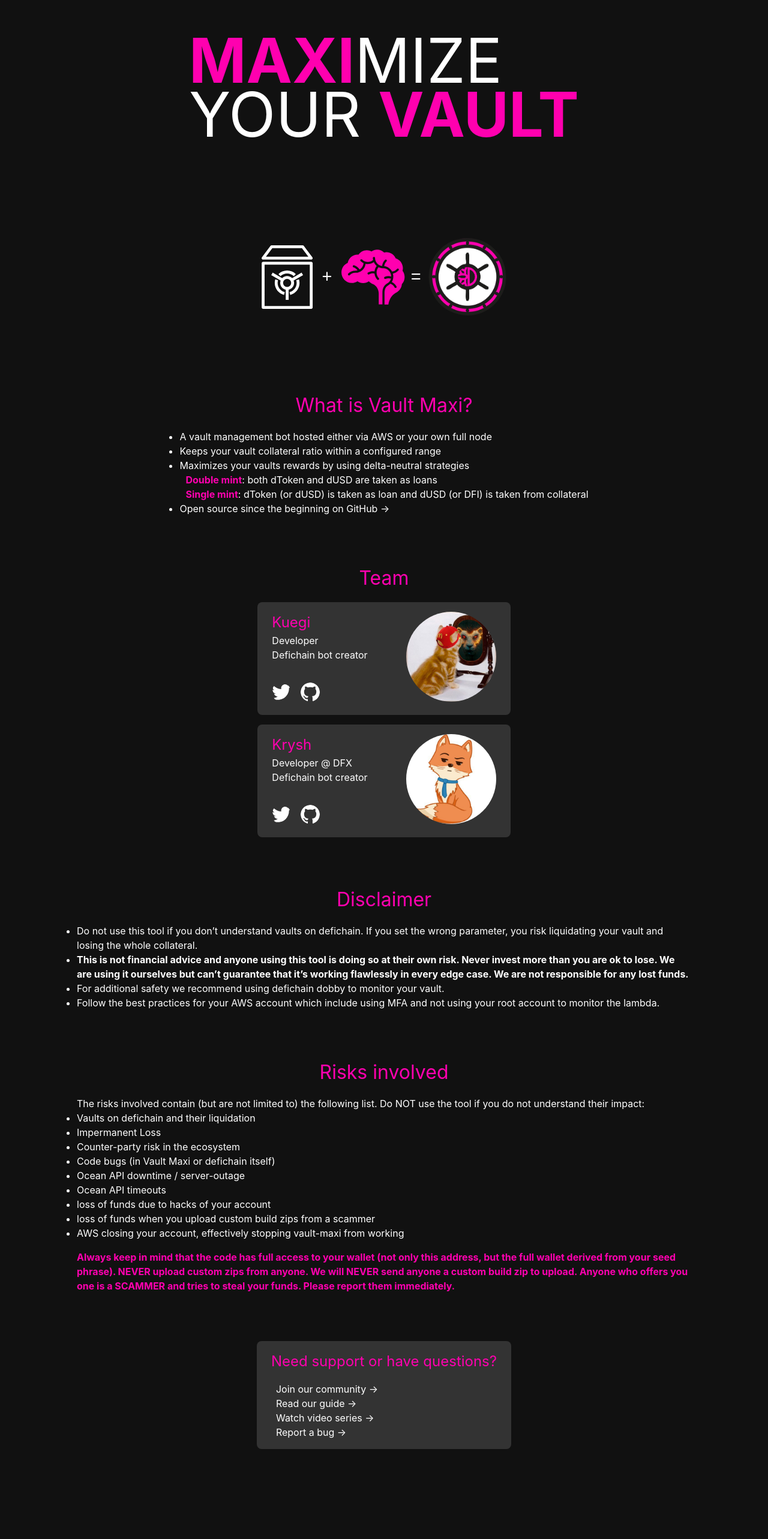
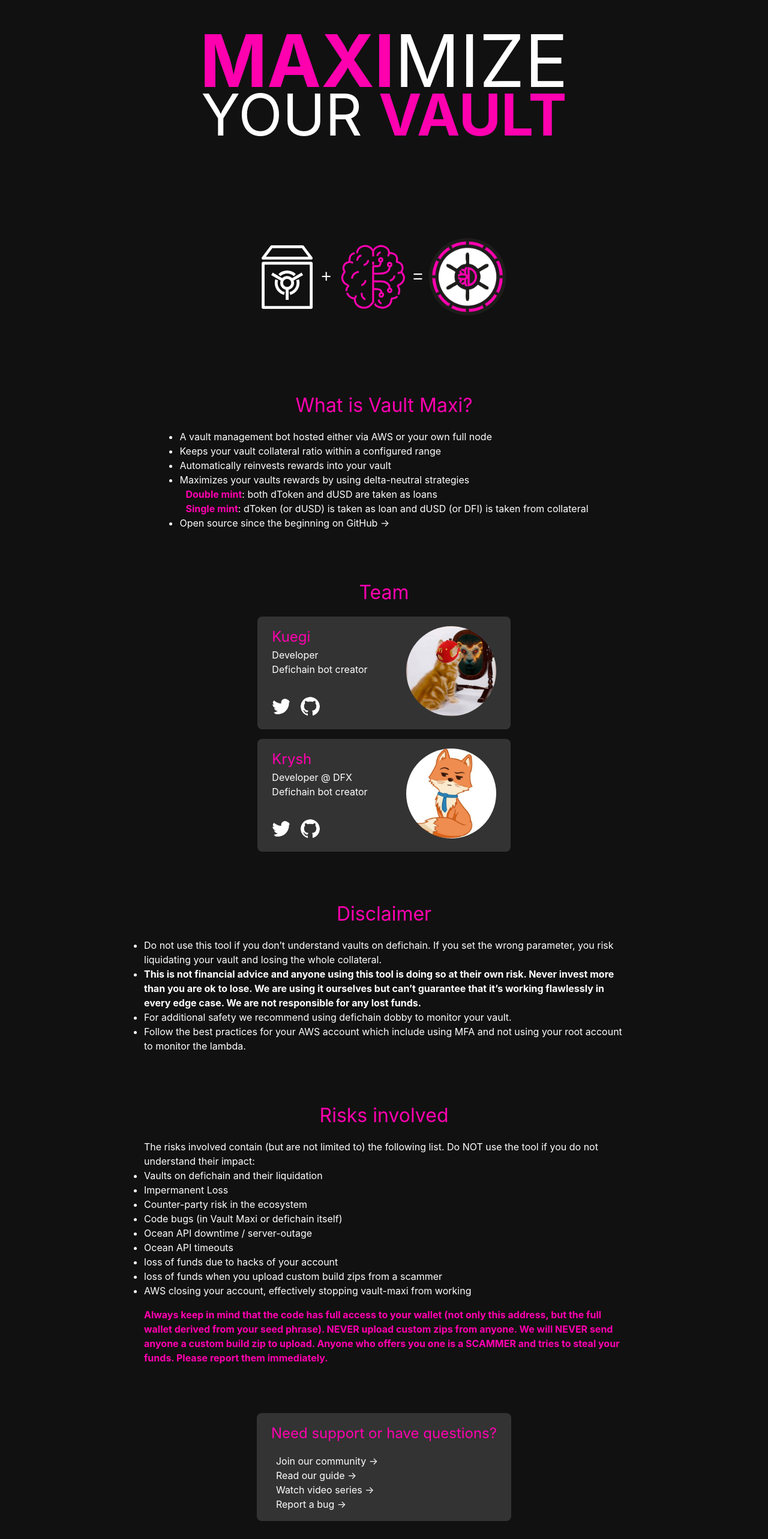
Before and after one commit to Krysh90/vault-maxi-web, a Next.js app: page / in a window 1280 px wide. Shown: the part 160-2726 px from the top of the page at 60% size. Before the commit the page ends 2688 px from the top, so only its background shows below. Built offline with nearby package versions, Linux system fonts and the light colour scheme.

Commit message:
[landing] adjusted and improved landing page

```diff
--- a/components/core/layout.module.css
+++ b/components/core/layout.module.css
@@ -6,34 +6,9 @@
 
 .container {
   padding: 0 2rem;
-  flex: 1 1 auto;
-}
-
-/* .footer {
-  flex: 0 1 40px;
-  flex-direction: row;
   display: flex;
   justify-content: center;
-  align-items: center;
-  background-color: #222;
 }
-
-.footer a {
-  display: flex;
-  flex-direction: row;
-  align-items: center;
-  padding: 0 2rem;
-}
-
-.footer a p {
-  padding-left: 10px;
-  font-size: medium;
-}
-
-.twitter:hover {
-  color: #00acee;
-  transition: 0.1s ease;
-} */
 
 .main {
   padding: 2rem 0;
@@ -41,4 +16,5 @@
   flex-direction: column;
   justify-content: center;
   align-items: center;
+  max-width: 800px;
 }
--- a/components/core/support.tsx
+++ b/components/core/support.tsx
@@ -6,35 +6,31 @@
       <h3>Need support or have questions?</h3>
       <ul>
         <li className={styles.discord}>
-          Join our{' '}
           <a target="_blank" href="https://discord.gg/DBUp4cqzBb" rel="noopener noreferrer">
-            community &rarr;
+            Join our community &rarr;
           </a>
         </li>
         <li>
-          Read our{' '}
           <a
             target="_blank"
             href="https://docs.google.com/document/d/1sb9VgeVHGYZpyLWQx8VsxsoeHO4JRz3fACj5_JjoVNs"
             rel="noopener noreferrer"
           >
-            guide &rarr;
+            Read our guide &rarr;
           </a>
         </li>
         <li>
-          Watch{' '}
           <a
             target="_blank"
             href="https://www.youtube.com/playlist?list=PLgSw0rik-znfQa3wVO-EJ_6Of7RnWZm3_"
             rel="noopener noreferrer"
           >
-            video series &rarr;
+            Watch video series &rarr;
           </a>
         </li>
         <li>
-          Report a{' '}
-          <a target="_blank" href="https://github.com/kuegi/defichain_maxi" rel="noopener noreferrer">
-            bug &rarr;
+          <a target="_blank" href="https://github.com/kuegi/defichain_maxi/issues/new" rel="noopener noreferrer">
+            Report a bug &rarr;
           </a>
         </li>
       </ul>
--- a/pages/index.tsx
+++ b/pages/index.tsx
@@ -1,17 +1,36 @@
 import type { NextPage } from 'next'
 import Image from 'next/image'
+import { useEffect, useState } from 'react'
 import Layout from '../components/core/layout'
 import Team from '../components/home/team'
 import styles from '../styles/pages/index.module.css'
 
 const Home: NextPage = () => {
+  const [hasScrolled, setHasScrolled] = useState(false)
+
+  useEffect(() => {
+    window.addEventListener('scroll', listenToScroll)
+    return () => window.removeEventListener('scroll', listenToScroll)
+  }, [])
+
+  const listenToScroll = () => {
+    let heightToHideFrom = 30
+    const winScroll = document.body.scrollTop || document.documentElement.scrollTop
+    if (winScroll > heightToHideFrom) {
+      setHasScrolled(true)
+    }
+  }
+
   return (
     <Layout page="Home">
       <div className={styles.claim}>
-        <h1>
-          <em>MAXI</em>MIZE
-          <br />
-          YOUR <em>VAULT</em>
+        <h1 style={{ display: 'flex', alignItems: 'center', flexDirection: 'column' }}>
+          <p>
+            <em>MAXI</em>MIZE
+          </p>
+          <p>
+            YOUR <em>VAULT</em>
+          </p>
         </h1>
         <Image
           src="/overview.svg"
@@ -20,11 +39,18 @@
           alt="Overview of vault-maxi; vault plus aws lambda equals vault-maxi"
         />
       </div>
+      {!hasScrolled && (
+        <div className={styles.hint}>
+          <p>Read more</p>
+          <p>&darr;</p>
+        </div>
+      )}
       <div className={styles.about}>
         <h2>What is Vault Maxi?</h2>
         <ul>
           <li>A vault management bot hosted either via AWS or your own full node</li>
           <li>Keeps your vault collateral ratio within a configured range</li>
+          <li>Automatically reinvests rewards into your vault</li>
           <li>
             Maximizes your vaults rewards by using delta-neutral strategies
             <ul>
--- a/styles/pages/index.module.css
+++ b/styles/pages/index.module.css
@@ -9,8 +9,12 @@
 
 .claim h1 {
   font-size: xx-large;
-  font-size: max(8vw, 46px);
+  font-size: max(7.5vw, 44px);
   line-height: max(7vw, 42px);
+}
+
+.claim h1 p:first-of-type {
+  font-size: max(9.4vw, 56px);
 }
 
 .claim h1 em {
@@ -21,6 +25,18 @@
 
 .claim img {
   max-width: 10vw;
+}
+
+.hint {
+  color: #ddd;
+  position: absolute;
+  bottom: 0%;
+  left: 50%;
+  transform: translate(-50%, -50%);
+  font-size: x-large;
+  display: flex;
+  flex-direction: column;
+  align-items: center;
 }
 
 .about {
```
Also changed, not shown: public/overview.svg.
